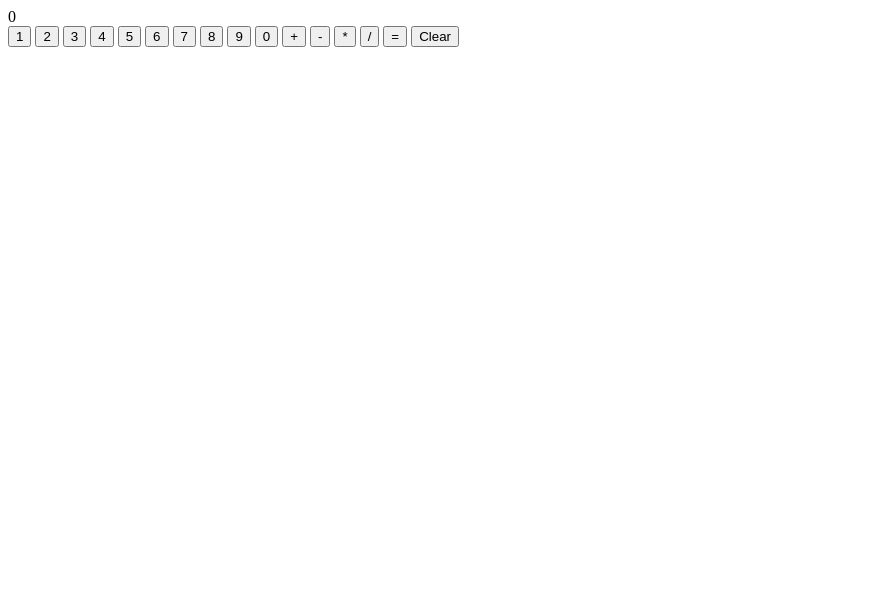
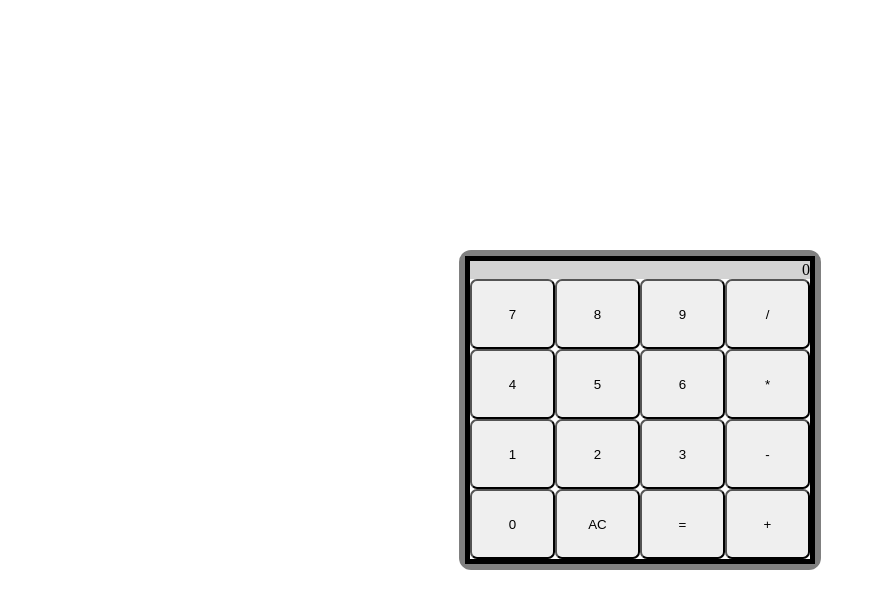
Before and after one commit to not-ra1n/calculator, a plain HTML site: page index.html in a window 1280 px wide. Shown: the whole page, without its empty margins (0-876 px from the left). Drawn offline with Linux system fonts and the light colour scheme.

Commit message:
Added some styles for calculator

```diff
--- a/calc.css
+++ b/calc.css
@@ -0,0 +1,42 @@
+button {
+    width: 90px;
+    height: 70px;
+    border-radius: 7px;
+}
+
+.otherContainer {
+    border-radius: 12px;
+    border: 6px solid grey;
+    width: 350px;
+    margin: auto;
+    margin-top: 250px;
+}
+
+.container {
+    border-style: solid;
+    border-width: 5px;
+    width: 340px;
+}
+
+.containerOne, .containerTwo, .containerThree,
+.containerFour {
+    display: flex;
+    justify-content: center;
+    align-items: center;
+}
+
+#input {
+    display: flex;
+    justify-content: right;
+    align-items: center;
+    background-color: lightgray;
+}
+
+/* .containerOne, .containerTwo {
+    width: 250px;
+    height: 100px;
+    position: relative;
+    top: 50%;
+    left: 50%;
+    margin: -50px 0 0 -125px;
+} */
--- a/calc.js
+++ b/calc.js
@@ -71,7 +71,11 @@ buttons.forEach((button) => {
 
             valuesOne.push(button.textContent);
             console.log(valuesOne);
-            input.textContent = valuesOne.join("");
+            if (valuesOne.indexOf("=") == 0) {
+                input.textContent = 0;
+            } else {
+                input.textContent = valuesOne.join("");
+            }
 
         // shows you only the numbers you've inputed / the #'s you get
             if (operator != undefined) {
@@ -100,8 +104,11 @@ buttons.forEach((button) => {
     button.addEventListener('click', () =>{
         valuesTwo.push(button.textContent);
         console.log(valuesTwo);
-        input.textContent = valuesTwo.join("");
-        // shows you only the numbers you've inputed / the #'s you get
+        if (valuesTwo.indexOf("=") == 0) {
+            input.textContent = 0;
+        } else {
+            input.textContent = valuesTwo.join("");
+        }        // shows you only the numbers you've inputed / the #'s you get
         if (operator != undefined) {
             if (operator == valuesTwo[valuesTwo.length-1]) {
                 input.textContent = result;
--- a/index.html
+++ b/index.html
@@ -7,24 +7,39 @@
     <link rel="stylesheet" href="calc.css">
 </head>
 <body>
-    <div id="input"> </div>
-    <button id="one">1</button>
-    <button>2</button>
-    <button>3</button>
-    <button>4</button>
-    <button>5</button>
-    <button>6</button>
-    <button>7</button>
-    <button>8</button>
-    <button>9</button>
-    <button>0</button>
-    <button id="addition">+</button>
-    <button id="subtraction">-</button>
-    <button id="multiplication">*</button>
-    <button id="division">/</button>
-    <button id="equal">=</button>
-    <button id="clear">Clear</button>
+<div class="otherContainer">
+    <div class="container">
+        <div id="input"> </div>
+        <div class="containerOne">
+            <button class="number">7</button>
+            <button class="number">8</button>
+            <button class="number">9</button>
+            <button class="operator" id="division">/</button>
+        </div>
 
+        <div class="containerTwo">
+            <button class="number">4</button>
+            <button class="number">5</button>
+            <button class="number">6</button>
+            <button class="operator" id="multiplication">*</button>
+        </div>
+
+        <div class="containerThree">
+            <button class="number">1</button>
+            <button class="number">2</button>
+            <button class="number">3</button>
+            <button class="operator" id="subtraction">-</button>
+
+        </div>
+
+        <div class="containerFour">
+            <button>0</button>
+            <button id="clear">AC</button>
+            <button id="equal">=</button>
+            <button class="operator" id="addition">+</button>
+        </div>
+    </div>
+</div>
     <script src="calc.js"></script>
 </body>
 </html>
```
Also changed, not shown: pseudocode.txt.
